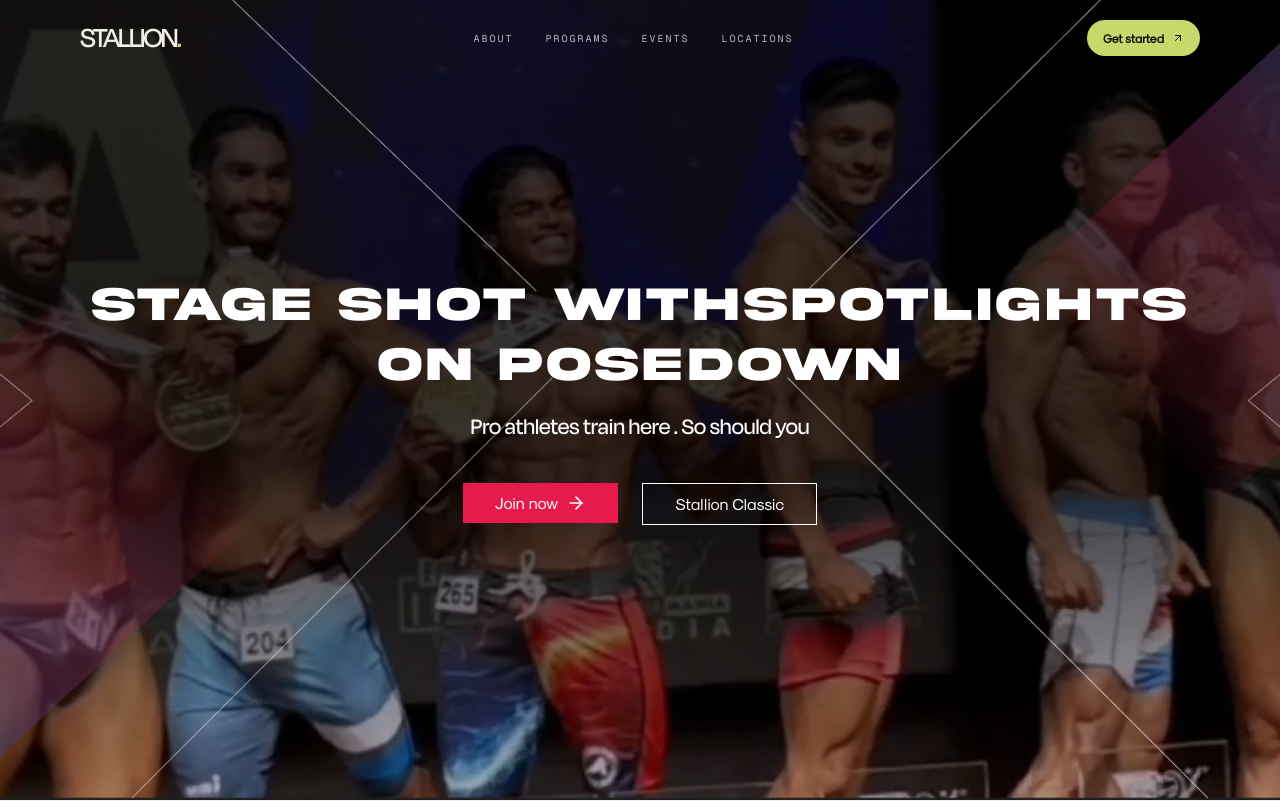
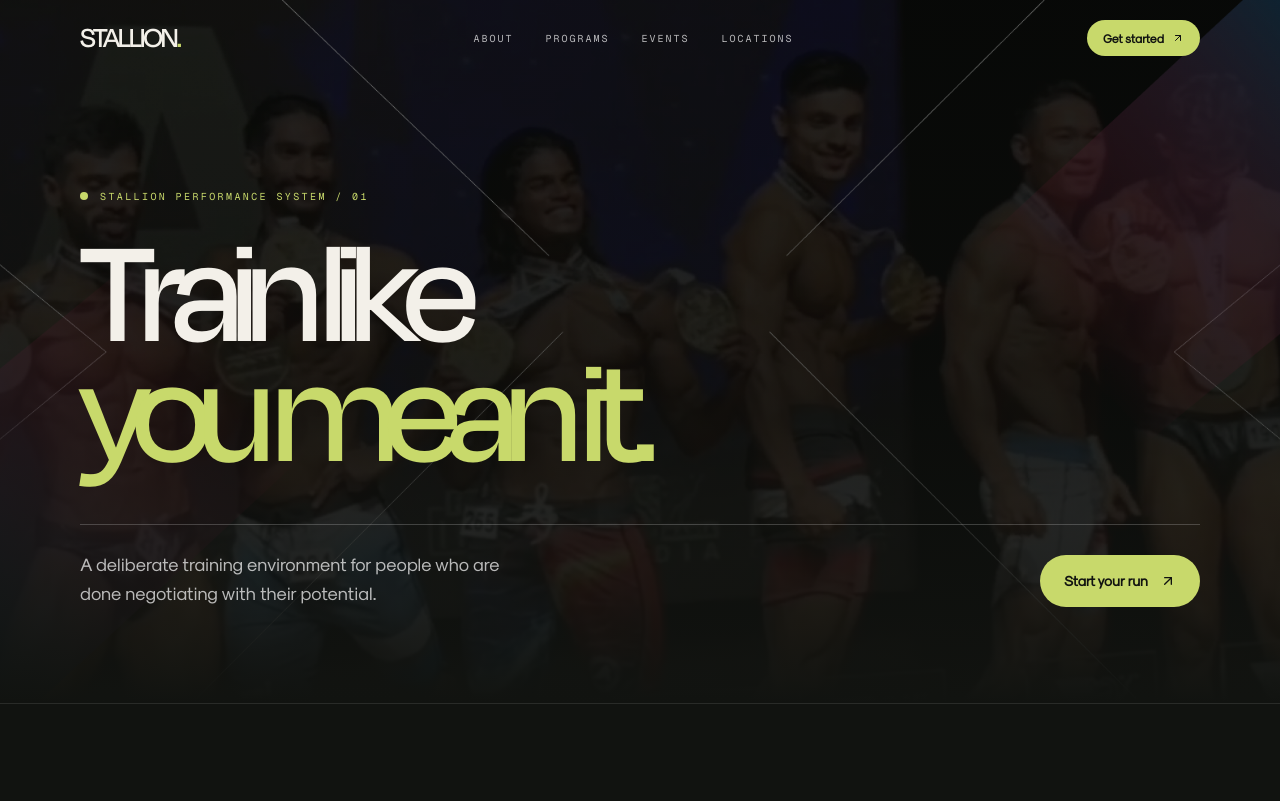
Before and after one commit to code-with-dhruv/sxfweb, a Next.js app: page /stallions in a window 1280 px wide. Shown: the top 801 px of the page. Built offline with nearby package versions, Linux system fonts and the light colour scheme; a web font is replaced by a local one.

Commit message:
Revamp stallions page to match new theme

```diff
--- a/src/app/stallions/page.tsx
+++ b/src/app/stallions/page.tsx
@@ -1,24 +1,38 @@
-import Footer from '@/components/layout/Footer'
-import ContactSection from '@/components/sections/ContactSection'
-import FaqSection from '@/components/sections/FAQ'
-import AboutStallions from '@/components/stallion/AboutStallions'
-import ClassicCtaSection from '@/components/stallion/CTA'
-import Flex from '@/components/stallion/Flex'
-import HeroSection from '@/components/stallion/HeroSection'
-import React from 'react'
+import Image from "next/image"
+import Link from "next/link"
+import { ArrowUpRight, Check, Dumbbell, Flame, Trophy } from "lucide-react"
+import Header from "@/components/layout/Header"
 
-function Stallions() {
+const divisions = [
+  { number: "01", title: "Strength", text: "Build the kind of power that changes how you move through the world.", image: "/images/stallion/first.png" },
+  { number: "02", title: "Conditioning", text: "Engineered sessions for stamina, speed, and an unshakeable work ethic.", image: "/images/stallion/second.png" },
+  { number: "03", title: "Performance", text: "Train with intent. Move better. Show up ready for whatever comes next.", image: "/images/stallion/third.png" },
+]
+
+const promises = ["Coaching that meets you where you are", "A floor built for focused work", "A community that raises your standard"]
+
+export default function StallionsPage() {
   return (
-    <div>
-        <HeroSection/>
-        <AboutStallions/>
-        <Flex/>
-        <ClassicCtaSection/>
-        <FaqSection/>
-        <ContactSection/>
-        <Footer/>
-    </div>
+    <main className="min-h-screen overflow-hidden bg-[#111310] text-[#f3f0e9]">
+      <section className="relative flex min-h-[88vh] items-end overflow-hidden border-b border-white/10">
+        <Image src="/images/stallion/hero.png" alt="Athlete training in a Stallion gym" fill priority className="object-cover object-center opacity-65" />
+        <div className="absolute inset-0 bg-gradient-to-t from-[#111310] via-[#111310]/40 to-[#111310]/20" />
+        <Header />
+        <div className="relative z-10 mx-auto w-full max-w-[1600px] px-6 pb-16 pt-36 md:px-12 lg:px-20 lg:pb-24">
+          <div className="mb-8 flex items-center gap-3 font-mono text-[10px] uppercase tracking-[.24em] text-[#c8d96b]"><span className="size-2 rounded-full bg-[#c8d96b]" /> Stallion performance system / 01</div>
+          <h1 className="max-w-5xl font-display text-[clamp(4rem,12vw,11rem)] leading-[.78] tracking-[-.08em]">Train like<br /><span className="text-[#c8d96b]">you mean it.</span></h1>
+          <div className="mt-12 flex flex-col justify-between gap-8 border-t border-white/20 pt-6 md:flex-row md:items-end"><p className="max-w-md text-lg leading-relaxed text-white/70">A deliberate training environment for people who are done negotiating with their potential.</p><Link href="/contact" className="inline-flex w-fit items-center gap-3 rounded-full bg-[#c8d96b] px-6 py-4 text-sm font-bold text-[#111310] transition hover:bg-white">Start your run <ArrowUpRight className="size-4" /></Link></div>
+        </div>
+      </section>
+
+      <section className="mx-auto max-w-[1600px] px-6 py-24 md:px-12 lg:px-20 lg:py-36">
+        <div className="grid gap-16 lg:grid-cols-[.8fr_1.2fr] lg:gap-28"><div><p className="font-mono text-[10px] uppercase tracking-[.24em] text-[#c8d96b]">01 / The method</p><h2 className="mt-6 max-w-lg font-display text-5xl leading-[.9] tracking-[-.06em] md:text-7xl">No shortcuts.<br />Just <span className="text-[#c8d96b]">standards.</span></h2></div><div className="max-w-xl self-end"><p className="text-2xl leading-tight text-white/85 md:text-4xl">Stallion is not a room full of equipment. It is a place to get honest about the work.</p><p className="mt-8 leading-relaxed text-white/50">Our programs combine clear coaching, serious equipment, and an atmosphere that makes showing up feel like a decision worth making every day.</p></div></div>
+        <div className="mt-20 grid gap-px bg-white/10 md:grid-cols-3">{divisions.map((item) => <article key={item.number} className="group relative min-h-[420px] overflow-hidden bg-[#191b16] p-7"><Image src={item.image} alt="" fill className="object-cover opacity-35 transition duration-700 group-hover:scale-105 group-hover:opacity-55" /><div className="absolute inset-0 bg-gradient-to-t from-[#111310] via-transparent to-transparent" /><div className="relative z-10 flex h-full flex-col justify-between"><span className="font-mono text-xs text-[#c8d96b]">{item.number}</span><div><h3 className="font-display text-4xl tracking-[-.05em]">{item.title}</h3><p className="mt-3 max-w-xs text-sm leading-relaxed text-white/65">{item.text}</p></div></div></article>)}</div>
+      </section>
+
+      <section className="bg-[#c8d96b] px-6 py-24 text-[#111310] md:px-12 lg:px-20 lg:py-32"><div className="mx-auto grid max-w-[1600px] gap-14 lg:grid-cols-[1fr_1fr] lg:items-end"><div><p className="font-mono text-[10px] uppercase tracking-[.24em]">02 / Your edge</p><h2 className="mt-6 max-w-3xl font-display text-6xl leading-[.84] tracking-[-.08em] md:text-8xl">Your next level needs a place.</h2></div><div><ul className="flex flex-col gap-5 border-t border-[#111310]/25 pt-6">{promises.map((promise, index) => <li key={promise} className="flex items-center gap-4 border-b border-[#111310]/25 pb-5 text-lg"><span className="font-mono text-xs">0{index + 1}</span><span>{promise}</span><Check className="ml-auto size-5" /></li>)}</ul><Link href="/branches" className="mt-8 inline-flex items-center gap-3 text-sm font-bold underline underline-offset-4">Find your nearest floor <ArrowUpRight className="size-4" /></Link></div></div></section>
+
+      <section className="mx-auto max-w-[1600px] px-6 py-24 md:px-12 lg:px-20 lg:py-32"><div className="flex flex-col justify-between gap-12 border-b border-white/15 pb-16 md:flex-row md:items-end"><div><p className="font-mono text-[10px] uppercase tracking-[.24em] text-[#c8d96b]">03 / Start now</p><h2 className="mt-5 max-w-2xl font-display text-6xl leading-[.84] tracking-[-.07em] md:text-8xl">Make the<br /><span className="text-[#c8d96b]">first move.</span></h2></div><p className="max-w-sm text-lg leading-relaxed text-white/55">Tell us where you are starting from. We will help you map the way forward.</p></div><div className="grid gap-6 pt-8 text-sm text-white/60 md:grid-cols-3"><div className="flex items-center gap-3"><Dumbbell className="size-5 text-[#c8d96b]" /> Personal training</div><div className="flex items-center gap-3"><Flame className="size-5 text-[#c8d96b]" /> Group performance</div><div className="flex items-center gap-3"><Trophy className="size-5 text-[#c8d96b]" /> Athlete development</div></div><Link href="/contact" className="mt-12 inline-flex items-center gap-3 rounded-full border border-white/30 px-6 py-4 text-sm font-bold transition hover:border-[#c8d96b] hover:text-[#c8d96b]">Book a conversation <ArrowUpRight className="size-4" /></Link></section>
+    </main>
   )
 }
-
-export default Stallions
```
